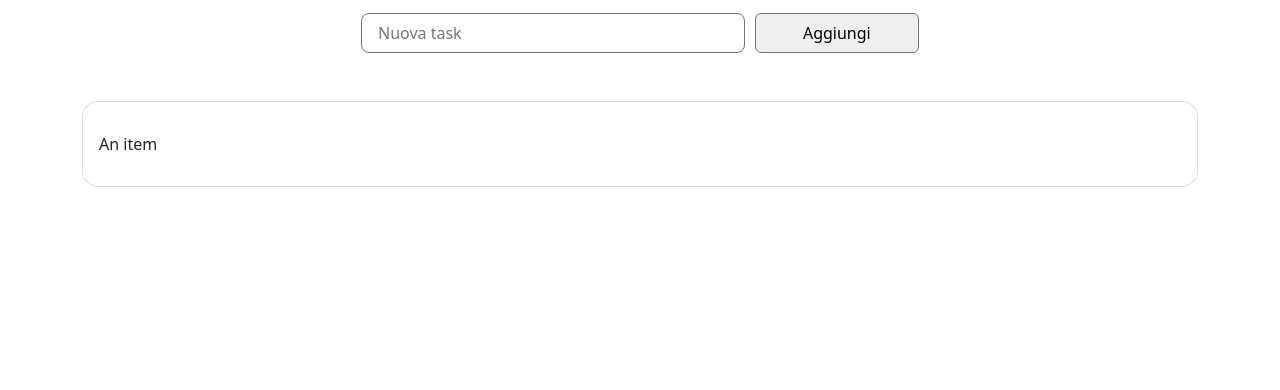
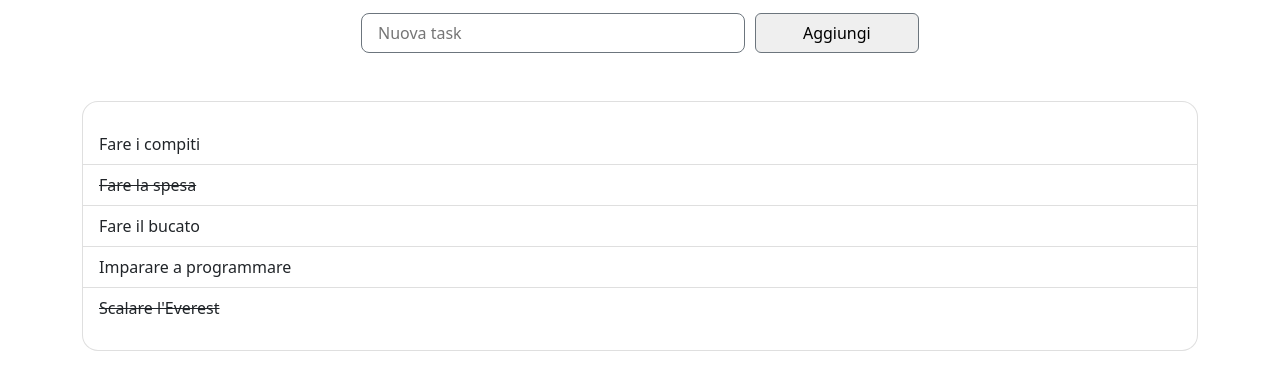
Before and after one commit to SamuelePassiatore/vue-todolist, a plain HTML site: page index.html in a window 1280 px wide. Shown: the part 228-618 px from the top of the page. Drawn offline with nearby package versions, Linux system fonts and the light colour scheme.

Commit message:
added text with decoration on page

```diff
--- a/index.html
+++ b/index.html
@@ -30,7 +30,10 @@
             </header>
             <main>
                 <ul class="list-group rounded-4">
-                    <li class="list-group-item">An item</li>
+                    <li v-for="task in tasks" class="list-group-item">
+                        <div v-if="task.done" :class="textDecoration">{{ task.text }}</div>
+                        <div v-else>{{ task.text }}</div>
+                    </li>
                 </ul>
             </main>
         </div>
--- a/js/script.js
+++ b/js/script.js
@@ -21,7 +21,14 @@ const app = Vue.createApp({
     name: '',
     data(){
         return {
-
+            tasks: [
+                { text: 'Fare i compiti', done: false },
+                { text: 'Fare la spesa', done: true },
+                { text: 'Fare il bucato', done: false },
+                { text: 'Imparare a programmare', done: false },
+                { text: "Scalare l'Everest", done: true }
+            ],
+            textDecoration: 'text-decoration-line-through',
         }
     },
 });
```
